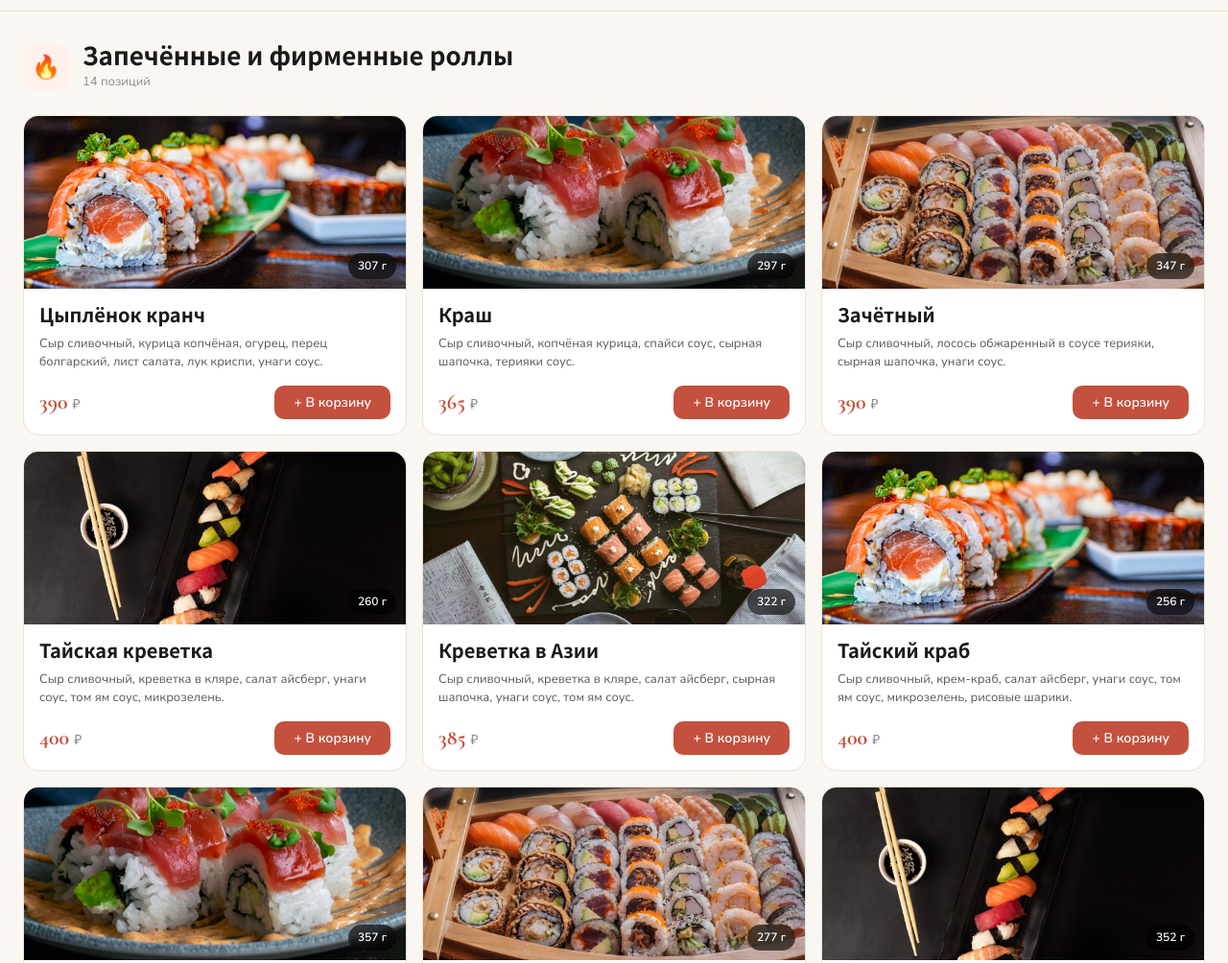
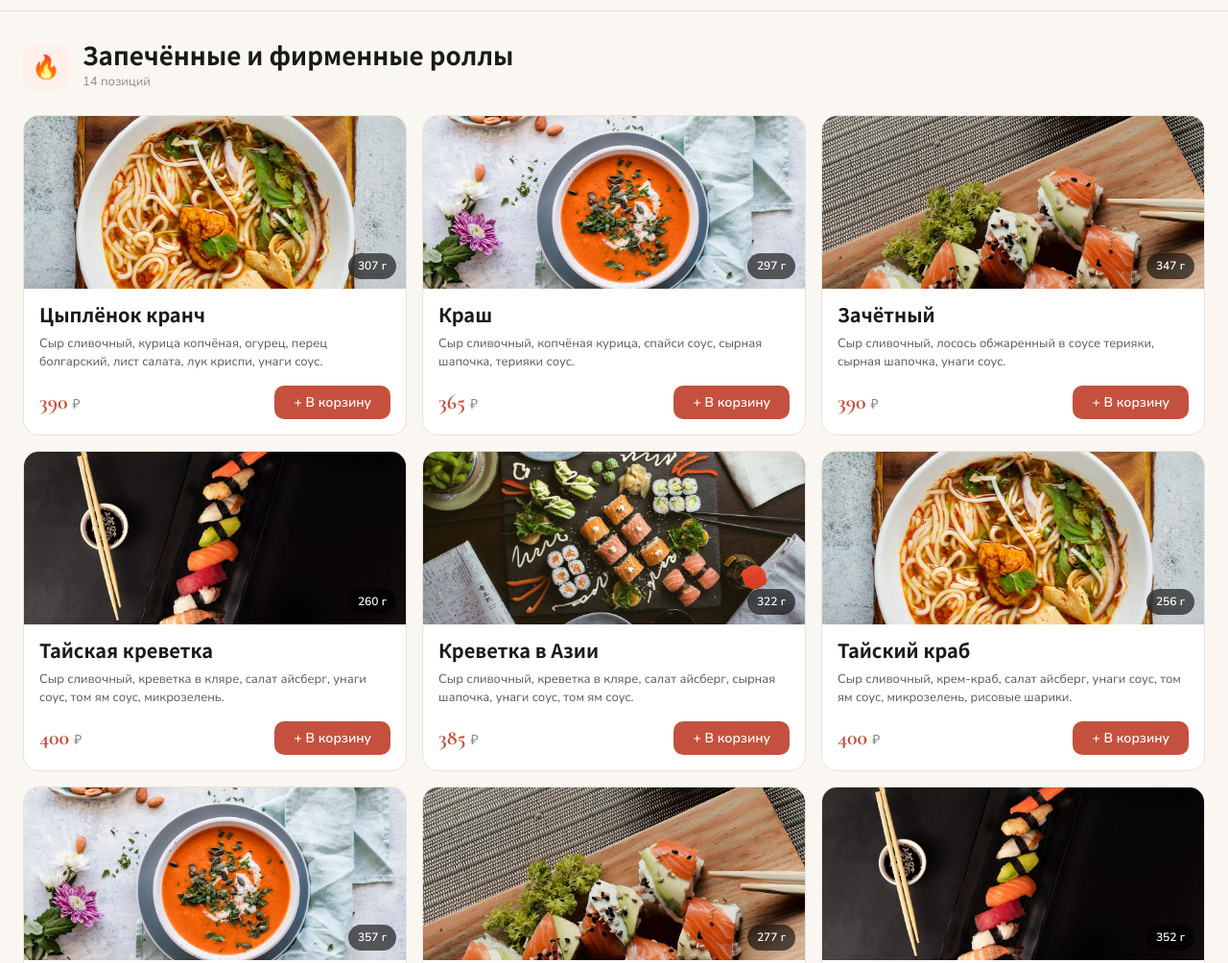
Before and after one commit to doublevevo-droid/sushi, a plain HTML site: page index.html in a window 1280 px wide. Shown: the part 736-1740 px from the top of the page at 96% size. Drawn offline with nearby package versions, Linux system fonts and the light colour scheme.

Commit message:
Update index.html

```diff
--- a/index.html
+++ b/index.html
@@ -220,7 +220,7 @@ input { font-family:inherit; }
 .hero-bg {
   position: absolute;
   inset: 0;
-  background-image: url('/hero_bg.jpg');
+  background-image: url('hero_bg.jpg');
   background-size: cover;
   background-position: center;
   transform: scale(1.05);
@@ -1281,9 +1281,9 @@ const MENU_DATA = [
     name: 'Запечённые и фирменные роллы',
     emoji: '🔥',
     images: [
-      '/6.jpg',
-      '/7.jpg',
-      '/8.jpg',
+      '/1.jpg',
+      '/2.jpg',
+      '/3.jpg',
       '/4.jpg',
       '/5.jpg',
     ],
```
